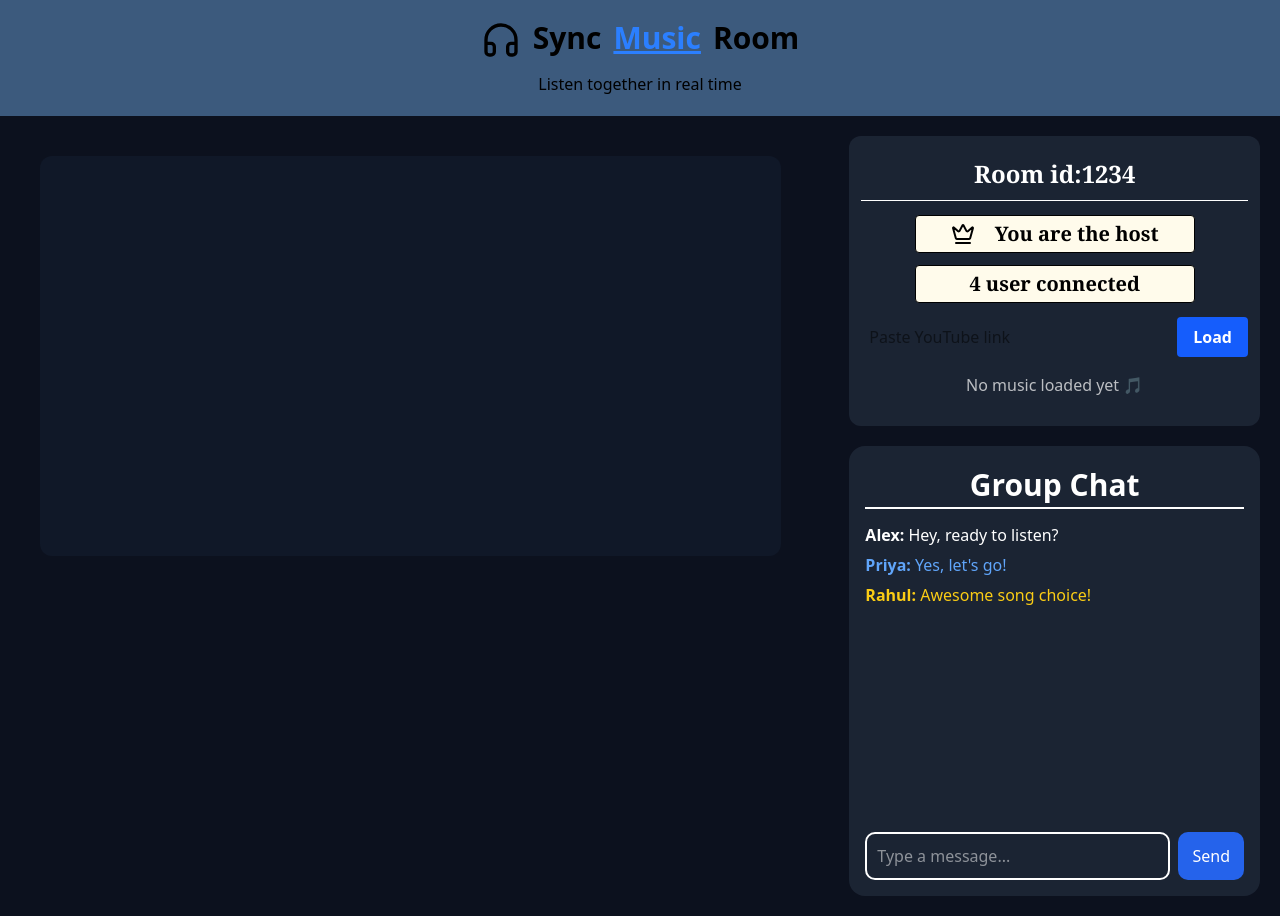
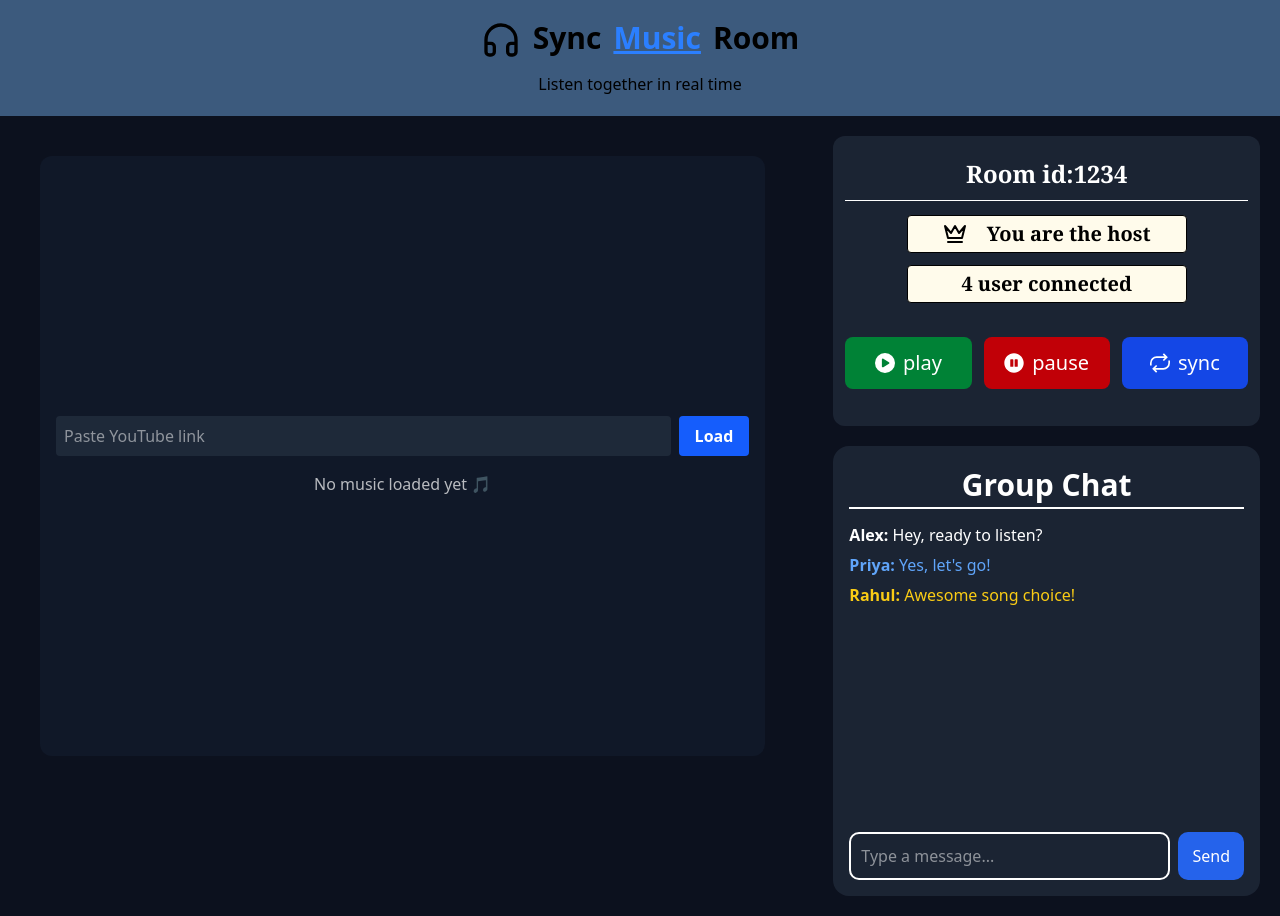
Before and after one commit to Arunmaity2003/Syncwave, a React app in the folder frontend/: page / in a window 1280 px wide. Built offline with nearby package versions, Linux system fonts and the light colour scheme; no server answers; the HTML template or start-up script is replaced by a standard one.

Commit message:
socket and button fixes

```diff
--- a/frontend/src/components/Miniyt.jsx
+++ b/frontend/src/components/Miniyt.jsx
@@ -1,26 +1,53 @@
 import YouTube from "react-youtube";
-import { useEffect, useRef } from "react";
+import {
+  useEffect,
+  useRef,
+  forwardRef,
+  useImperativeHandle
+} from "react";
 import { socket } from "../socket/Socket";
 
-export default function MiniYTPlayer({ isHost, videoId }) {
+//sync logic
+const handSync = () => {
+  if(!playerRef.current) return;
+  const time = playerRef.current.getCurrentTime();
+  socket.emit("sync-video", { time });
+}
+
+const MiniYTPlayer = forwardRef(({ isHost, videoId }, ref) => {
   const playerRef = useRef(null);
 
   const onReady = (event) => {
     playerRef.current = event.target;
   };
 
-  // HOST actions
-  const hostPlay = () => {
+  const play = () => {
+    if (!playerRef.current) return;
     const time = playerRef.current.getCurrentTime();
+    playerRef.current.playVideo();
     socket.emit("play-video", { time });
   };
 
-  const hostPause = () => {
+  const pause = () => {
+    if (!playerRef.current) return;
     const time = playerRef.current.getCurrentTime();
+    playerRef.current.pauseVideo();
     socket.emit("pause-video", { time });
   };
 
-  // Listeners
+  const sync = () => {
+    if (!playerRef.current) return;
+    const time = playerRef.current.getCurrentTime();
+    socket.emit("sync-video", { time });
+  };
+
+  useImperativeHandle(ref, () => ({
+    play,
+    pause,
+    sync,
+  }));
+
+  // socket listeners
   useEffect(() => {
     socket.on("play-video", ({ time }) => {
       playerRef.current.seekTo(time, true);
@@ -50,7 +77,7 @@ export default function MiniYTPlayer({ isHost, videoId }) {
         onReady={onReady}
         opts={{
           width: "100%",
-          height: "180",
+          height: "450px",
           playerVars: {
             controls: 0,
             modestbranding: 1,
@@ -58,13 +85,8 @@ export default function MiniYTPlayer({ isHost, videoId }) {
           },
         }}
       />
-
-      {isHost && (
-        <div className="yt-host-controls">
-          <button className="play" onClick={hostPlay}>▶ Play</button>
-          <button className="pause" onClick={hostPause}>⏸ Pause</button>
-        </div>
-      )}
     </div>
   );
-}
+});
+
+export default MiniYTPlayer;
--- a/frontend/src/components/Player.jsx
+++ b/frontend/src/components/Player.jsx
@@ -1,13 +1,10 @@
-import React, { useState } from "react";
+import React, { useState, forwardRef } from "react";
 import MiniYTPlayer from "./Miniyt";
 
-function Player() {
-  // later this will come from room / socket
+const Player = forwardRef((props, ref) => {
   const isHost = true;
-
   const [videoId, setVideoId] = useState("");
 
-  // helper to extract videoId from link
   const extractVideoId = (url) => {
     const match = url.match(/(?:v=|youtu\.be\/)([^&]+)/);
     return match ? match[1] : "";
@@ -23,32 +20,28 @@ function Player() {
 
   return (
     <div className="flex flex-col gap-4 w-full">
-      {/* Host-only input */}
       {isHost && (
         <form onSubmit={handleSetVideo} className="flex gap-2">
           <input
             name="link"
             type="text"
             placeholder="Paste YouTube link"
-            className="flex-1 p-2 rounded text-black"
+            className="flex-1 p-2 rounded text-white bg-gray-800"
             required
           />
-          <button className="bg-blue-600 px-4 py-2 rounded font-bold">
+          <button className="bg-blue-600 hover:bg-blue-800 hover:cursor-pointer duration-300 px-4 py-2 rounded font-bold">
             Load
           </button>
         </form>
       )}
 
-      {/* Mini YouTube Player */}
       {videoId ? (
-        <MiniYTPlayer isHost={isHost} videoId={videoId} />
+        <MiniYTPlayer ref={ref} isHost={isHost} videoId={videoId} />
       ) : (
-        <p className="text-center opacity-70">
-          No music loaded yet 🎵
-        </p>
+        <p className="text-center opacity-70">No music loaded yet 🎵</p>
       )}
     </div>
   );
-}
+});
 
 export default Player;
--- a/frontend/src/pages/Room.jsx
+++ b/frontend/src/pages/Room.jsx
@@ -1,11 +1,23 @@
-import React from 'react'
+import React,{ useEffect } from 'react'
 import { Headphones } from "lucide-react"
 import Player from '../components/Player'
 import Chat from '../components/Chat'
 import { Crown } from 'lucide-react'
+import { FaPauseCircle } from "react-icons/fa";
+import { FaCirclePlay } from "react-icons/fa6";
+import { GrSync } from "react-icons/gr";
+import { useRef } from "react";
+import { socket } from '../socket/Socket';
 
 function Room() {
+  const ytRef = useRef(null)
   const room_id = "1234";
+  useEffect(() => {
+    socket.emit("join-room", { roomId: room_id });
+    console.log(`Joined room: ${room_id}`);
+  }, [])
+
+
   return (
     <>
       <div className='flex justify-center flex-col items-center p-5 bg-[#3c5a7d]'>
@@ -18,8 +30,9 @@ function Room() {
       <div className='flex gap-2 w-full h-screen bg-[#0C111E] text-white'>
         {/* left section */}
         <div className="left w-2/3 flex">
-          <div className='m-10 bg-gray-900 p-4 flex border-amber-400 w-full h-100 items-center justify-center rounded-xl'>
-
+          <div className='m-10 bg-gray-900 p-4 flex border-amber-400 w-full h-150 items-center justify-center rounded-xl'>
+            {/* //player section */}
+            <Player ref={ytRef}/>
           </div>
         </div>
 
@@ -37,8 +50,27 @@ function Room() {
               <div className='border border-white-600 w-70 m-1.5 bg-amber-50 text-black p-1 text-center font-bold font-serif rounded-sm flex items-center gap-5 justify-center text-xl'>4 user connected</div>
             </div>
 
-            {/* //player section */}
-            <Player />
+            {/* buttons */}
+            <div className='flex gap-3 justify-center mt-5'>
+              <button
+              className='bg-green-700 p-3 text-xl rounded-lg flex gap-2 justify-center items-center hover:cursor-pointer hover:bg-green-800 duration-300 w-42'
+              onClick={() => ytRef.current?.play()}
+              >
+                <FaCirclePlay />
+                play</button>
+              <button
+              className='bg-red-700 p-3 text-xl rounded-lg flex gap-2 justify-center items-center hover:cursor-pointer hover:bg-red-800 duration-300 w-42'
+              onClick={() => ytRef.current?.pause()}
+              >
+                <FaPauseCircle />
+                pause</button>
+              <button
+              className='bg-blue-700 p-3 text-xl rounded-lg flex gap-2 justify-center items-center hover:cursor-pointer hover:bg-blue-800 duration-300 w-42'
+              onClick={() => ytRef.current?.sync()}
+              >
+                <GrSync />
+                sync</button>
+            </div>
           </div>
 
           {/* //chat section */}
```
Also changed, not shown: frontend/package.json (+13 -13 lines), 2 other files (tests, documents, lock files or other folders).
